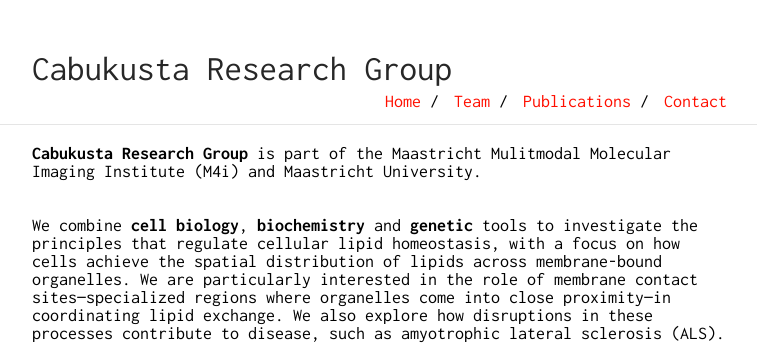
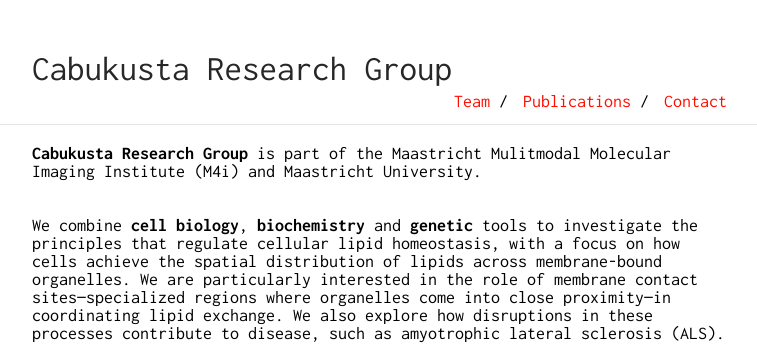
Before and after one commit to birolcabukusta/birolcabukusta.github.io, a Jekyll site: the page built from index.md, in a window 1280 px wide. Shown: the top 345 px of the page, without its empty margins (258-1015 px from the left). Built offline with Jekyll 4.4.1, drawn with Linux system fonts in a browser that asks for light colours.

Commit message:
Update navigation menu in _config.yml
Removed 'Home' from the navigation menu.

```diff
--- a/_config.yml
+++ b/_config.yml
@@ -16,8 +16,6 @@ sass:
     sass_dir: _sass
 
 nav:
- - name: "Home"
-   link: "index"
  - name: "Team"
    link: "team"
  - name: "Publications"
```
